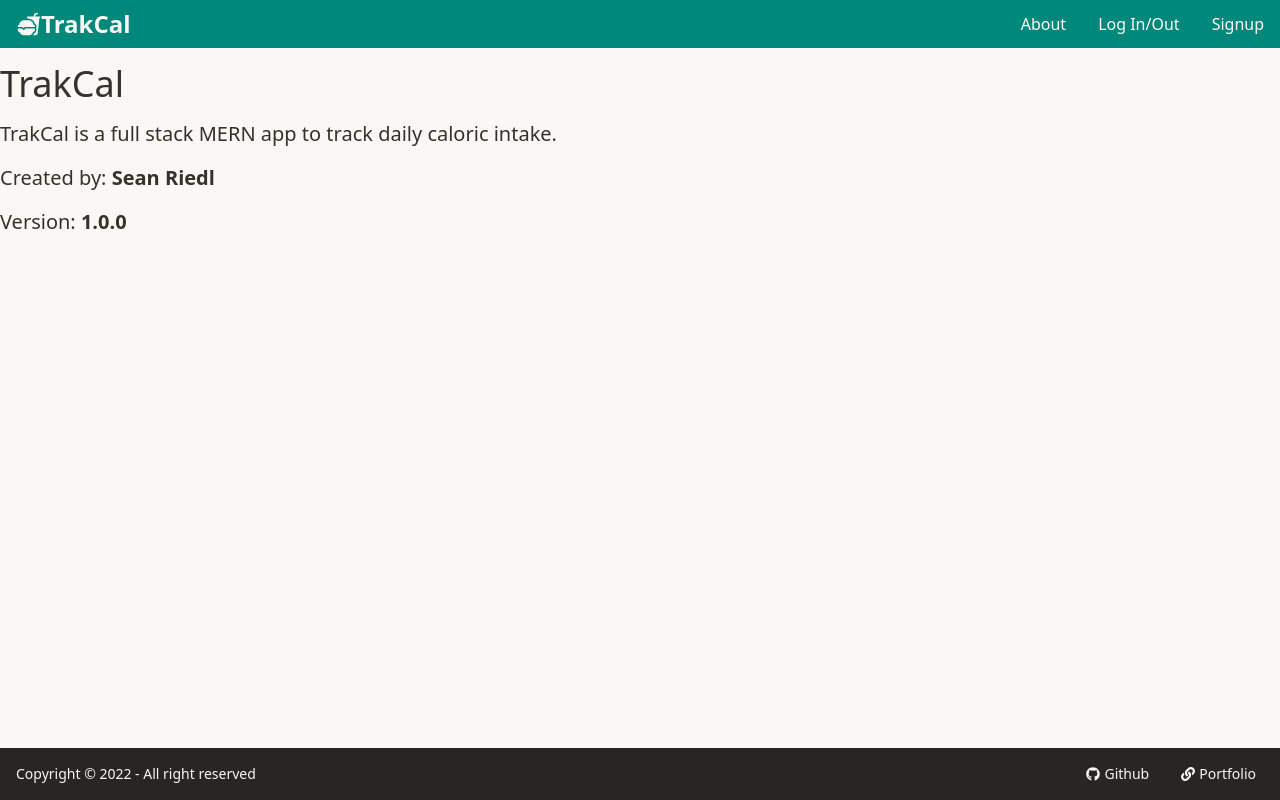
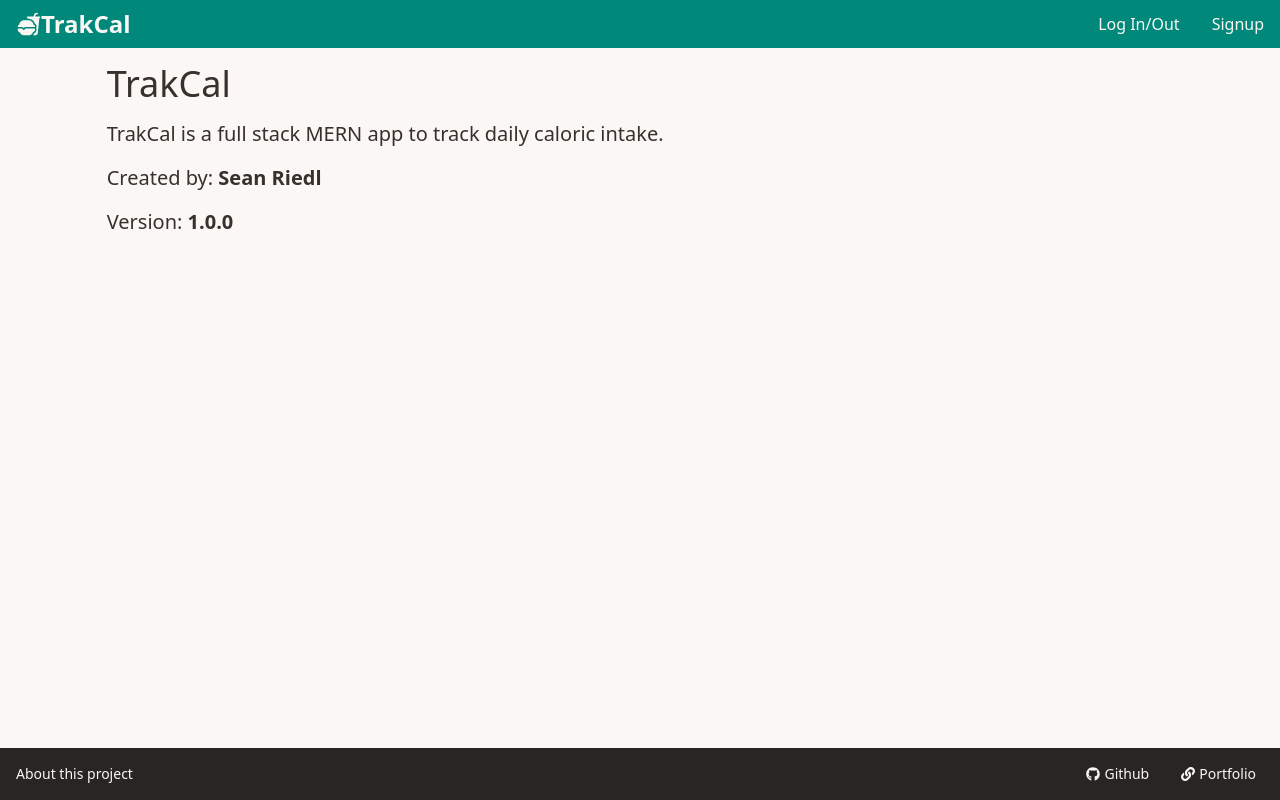
Before and after one commit to seanmr7/trakCal-FullStack, a React (Create React App) app in the folder frontend/: page /about in a window 1280 px wide. Built offline with nearby package versions, Linux system fonts and the light colour scheme.

Commit message:
Relocate about page link to footer

```diff
--- a/frontend/src/App.js
+++ b/frontend/src/App.js
@@ -17,8 +17,8 @@ function App() {
           <Route path='/sign-up' element={<Signup />} />
           <Route path='/sign-in' element={<Signin />} />
         </Routes>
+        <Footer />
       </Router>
-      <Footer />
     </div>
   )
 }
--- a/frontend/src/components/layout/Footer.jsx
+++ b/frontend/src/components/layout/Footer.jsx
@@ -1,11 +1,12 @@
 import { FaGithub } from 'react-icons/fa'
 import { FaLink } from 'react-icons/fa'
+import { Link } from 'react-router-dom'
 
 function Footer() {
   return (
     <footer className='footer items-center bg-neutral text-neurtal-content p-4 justify-self-end text-base-100'>
       <div className='items-center grid-flow-col'>
-        <p>Copyright © 2022 - All right reserved</p>
+        <Link to='/about'>About this project</Link>
       </div>
       <div className='grid-flow-col gap-4 md:place-self-center md:justify-self-end'>
         <a
--- a/frontend/src/components/layout/Navbar.jsx
+++ b/frontend/src/components/layout/Navbar.jsx
@@ -15,9 +15,6 @@ function Navbar() {
       <div className='hidden md:flex md:flex-none'>
         <ul className='menu menu-horizontal p-0'>
           <li>
-            <Link to='/about'>About</Link>
-          </li>
-          <li>
             <Link to='/sign-in'>Log In/Out</Link>
           </li>
           <li>
--- a/frontend/src/pages/About.jsx
+++ b/frontend/src/pages/About.jsx
@@ -1,6 +1,6 @@
 function About() {
   return (
-    <div className='h-full container mx-auto'>
+    <div className='h-full container mx-auto w-5/6'>
       <h1 className='text-4xl mb-4'>TrakCal</h1>
       <p className='mb-4 text-xl'>
         TrakCal is a full stack MERN app to track daily caloric intake.
```
